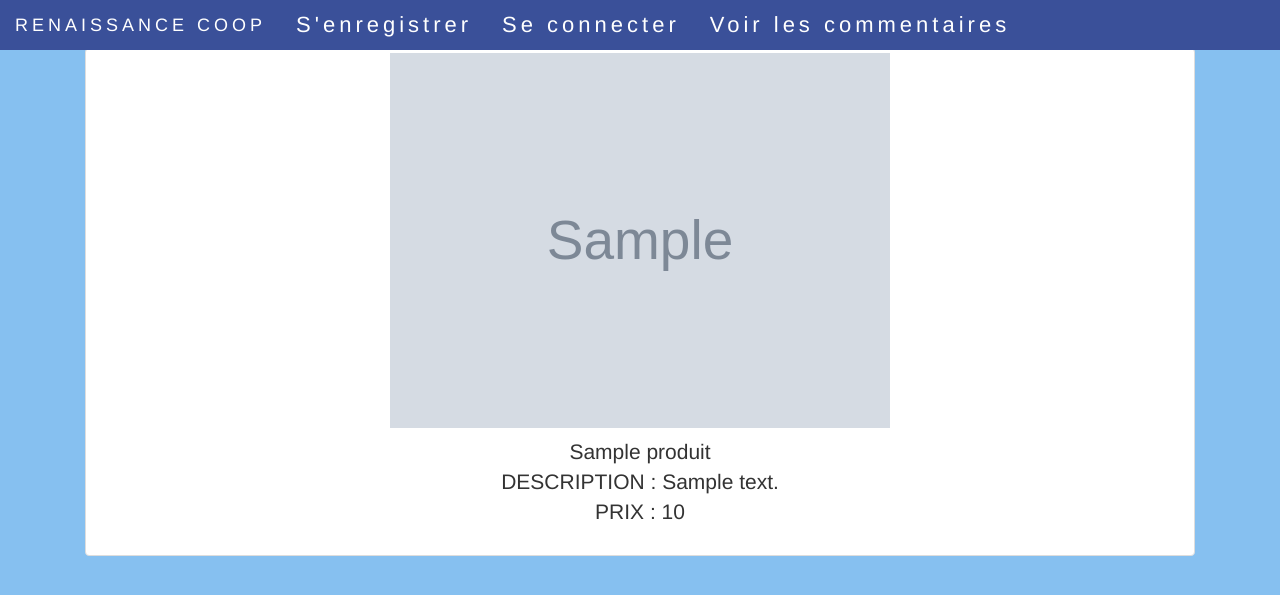
After one commit to rbabaribdeb/H22-GR9-Coop, a Django app: template templates/actif.html in a window 1280 px wide. The commit adds this page. Shown: the top 595 px of the page. Run offline with Django 4.2, Linux system fonts and the light colour scheme; the template is opened without the code that fills it: values that come from a table or form of the project are taken from there, others are empty; tables that the repository leaves empty hold one stand-in row (values such as "Sample post"); grey boxes marked "Sample" are stand-in pictures; parts of the project's set-up code (start-up, migrations or seed data) failed here and were passed over; some libraries are stand-ins or nearby versions.

Commit message:
added termplates

```diff
--- /dev/null
+++ b/templates/actif.html
@@ -0,0 +1,31 @@
+{% extends 'base.html' %}
+
+{% block content %}
+
+<div class="container">
+    <div class="col-sm-12">
+        <div class="thumbnail">
+
+            <img src="{{produit.img.url}}" width="500" height="100" alt="{{produit.desc}}">
+            <div class="caption">
+                <p>{{produit.name}}<br>
+                    DESCRIPTION : {{produit.desc}}<br>
+                    PRIX : {{produit.price}}<br>
+                </p>
+            </div>
+
+            {% if user.is_authenticated %}
+            <form action="achat" method="post">
+                {% csrf_token %}
+                <input type="hidden" name="id" value="{{produit.id}}">
+                <button type="submit" class="btn btn-default">Acheter ce livre</button>
+            </form>
+            {% endif %}
+
+        </div>
+    </div>
+</div>
+
+
+
+{% endblock %}
--- a/templates/base.html
+++ b/templates/base.html
@@ -78,6 +78,7 @@
       <li><a href="register">S'enregistrer</a></li>
       <li><a href="login">Se connecter</a></li>
       {% endif %}
+      <li><a href="comment">Voir les commentaires</a></li>
     </ul>
   </div>
 </nav>
```
Also changed, not shown: templates/achat.html (added, +11 -0 lines), templates/comment.html (added, +29 -0 lines), templates/home.html (+9 -4 lines). Lines whose indentation alone changed are shown as unchanged.
